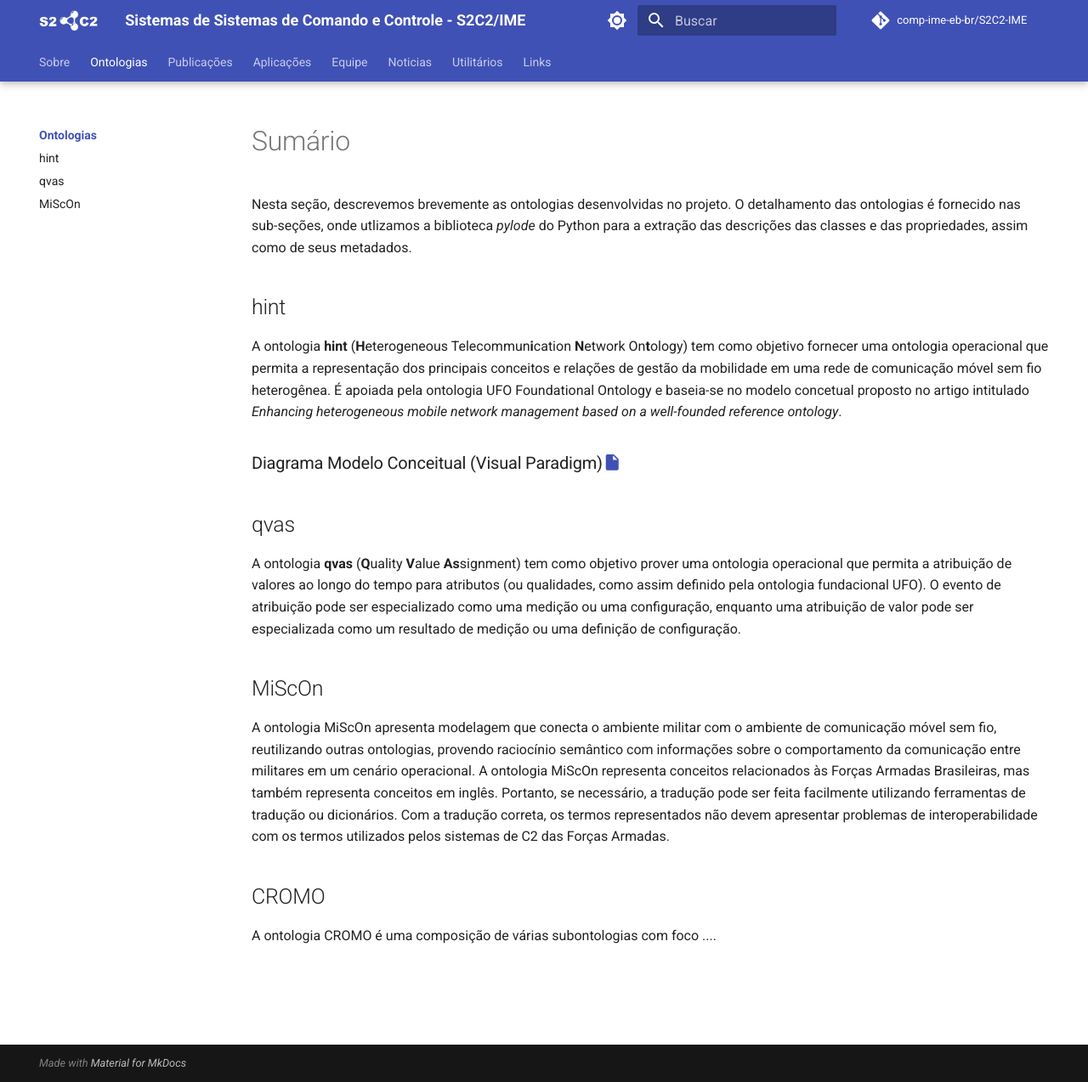
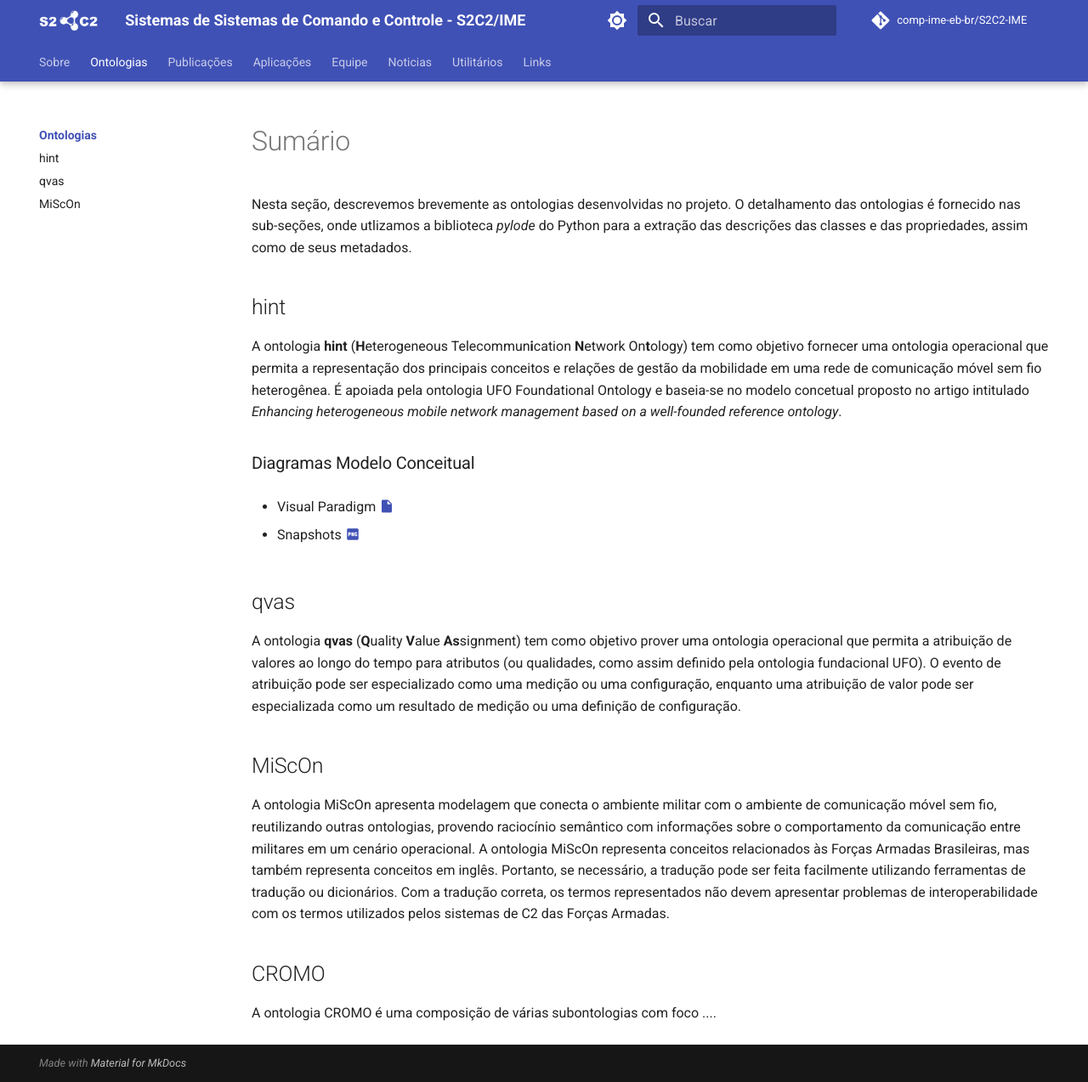
Before and after one commit to comp-ime-eb-br/S2C2-IME, an MkDocs documentation site: the page built from docs/ontodesc/index.md, in a window 1280 px wide and 1274 px high. Shown: the whole window at 85% size. Built offline with MkDocs 1.6.1 and Material for MkDocs 9.7.7, drawn with Linux system fonts in a browser that asks for light colours; comment, search, counter and statistics services are not loaded.

Commit message:
testing with bullet points

```diff
--- a/docs/ontodesc/index.md
+++ b/docs/ontodesc/index.md
@@ -10,7 +10,10 @@ Nesta seção, descrevemos brevemente as ontologias desenvolvidas no projeto. O
 
 A ontologia **hint** (**H**eterogeneous Telecommun**i**cation **N**etwork On**t**ology)  tem como objetivo fornecer uma ontologia operacional que permita a representação dos principais conceitos e relações de gestão da mobilidade em uma rede de comunicação móvel sem fio heterogênea. É apoiada pela ontologia UFO Foundational Ontology e baseia-se no modelo concetual proposto no artigo intitulado *Enhancing heterogeneous mobile network management based on a well-founded reference ontology*.
 
-### Diagrama Modelo Conceitual (Visual Paradigm)[:material-file:{ title="vpp"}](https://github.com/comp-ime-eb-br/S2C2-IME/blob/main/diagrams/hint.vpp?raw=true){:download="hintModel"}
+### Diagramas Modelo Conceitual
+- Visual Paradigm [:material-file:{ title="vpp"}](https://github.com/comp-ime-eb-br/S2C2-IME/blob/main/diagrams/hint.vpp?raw=true){:download="hintModel"}
+
+- Snapshots [:material-file-png-box:{ title="png"}](https://github.com/comp-ime-eb-br/S2C2-IME/blob/main/diagrams/images/MiScOn S2C2.png?raw=true){:download="hintsnapshot"}
 
 ## qvas
 
```
